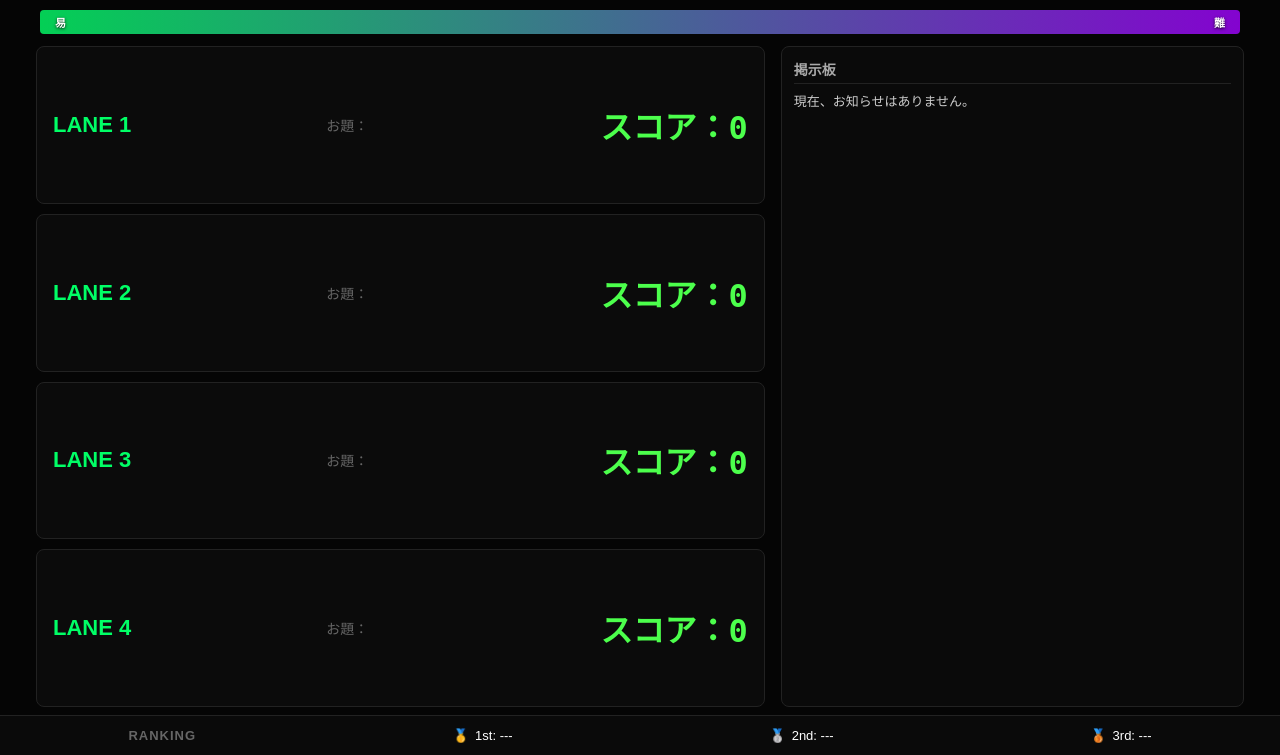
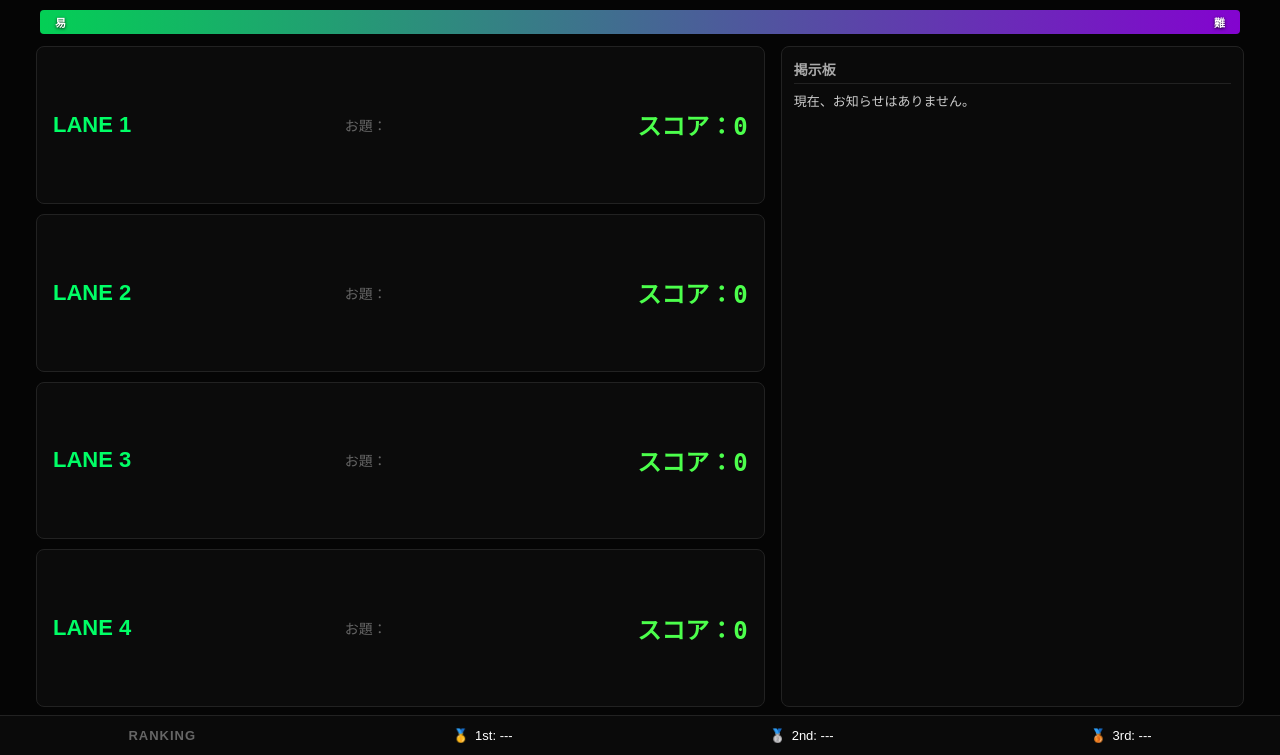
Before and after one commit to KrasnayaPloshchad2718/BowlingWeb, a Flask app: page /display in a window 1280 px wide. Shown: the part 45-800 px from the top of the page. Run offline with Flask 3, Linux system fonts and the light colour scheme.

Commit message:
Update display.css

```diff
--- a/static/display.css
+++ b/static/display.css
@@ -173,7 +173,7 @@ main {
 
 /* スコア（文字サイズを適正化） */
 .score {
-    font-size: 32px;
+    font-size: 24px;
     font-weight: bold;
     font-family: monospace;
     text-align: right;
```
